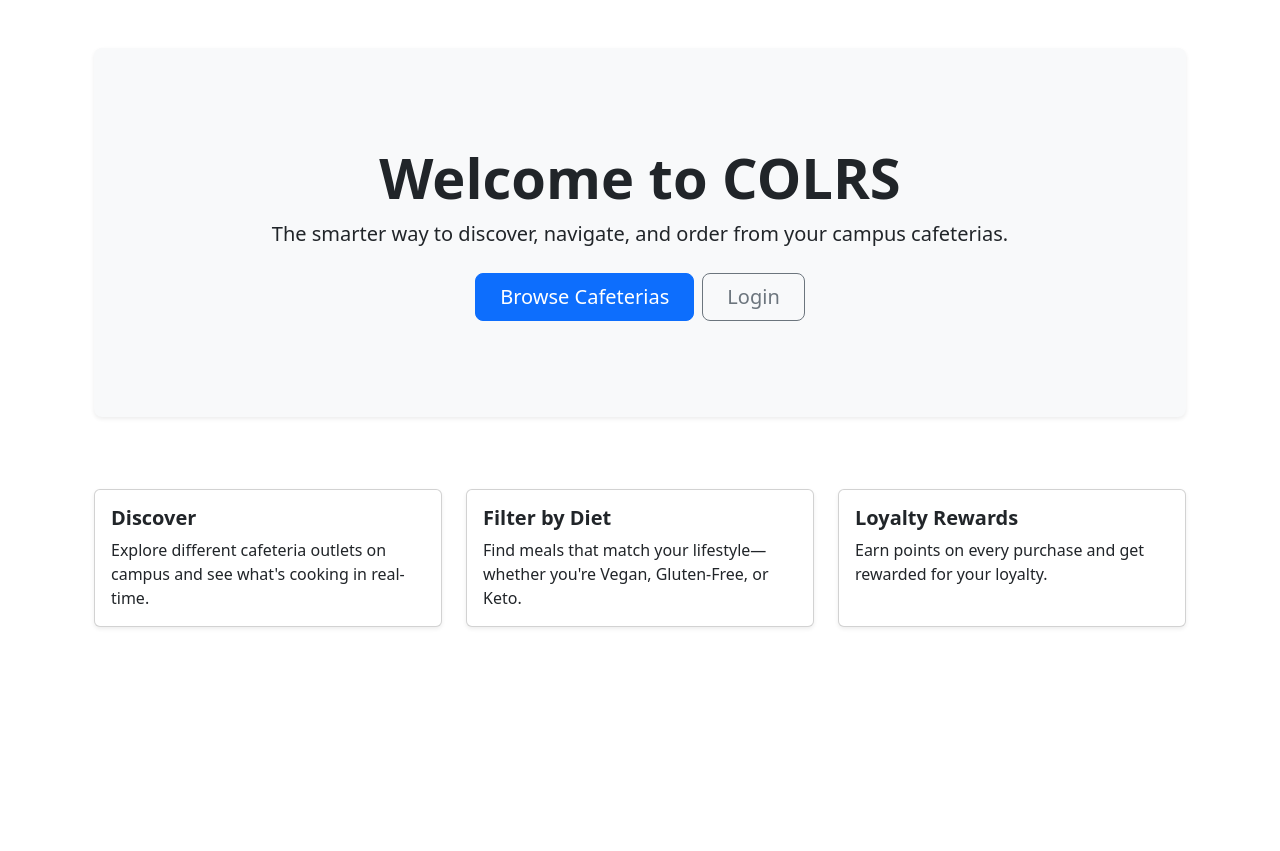
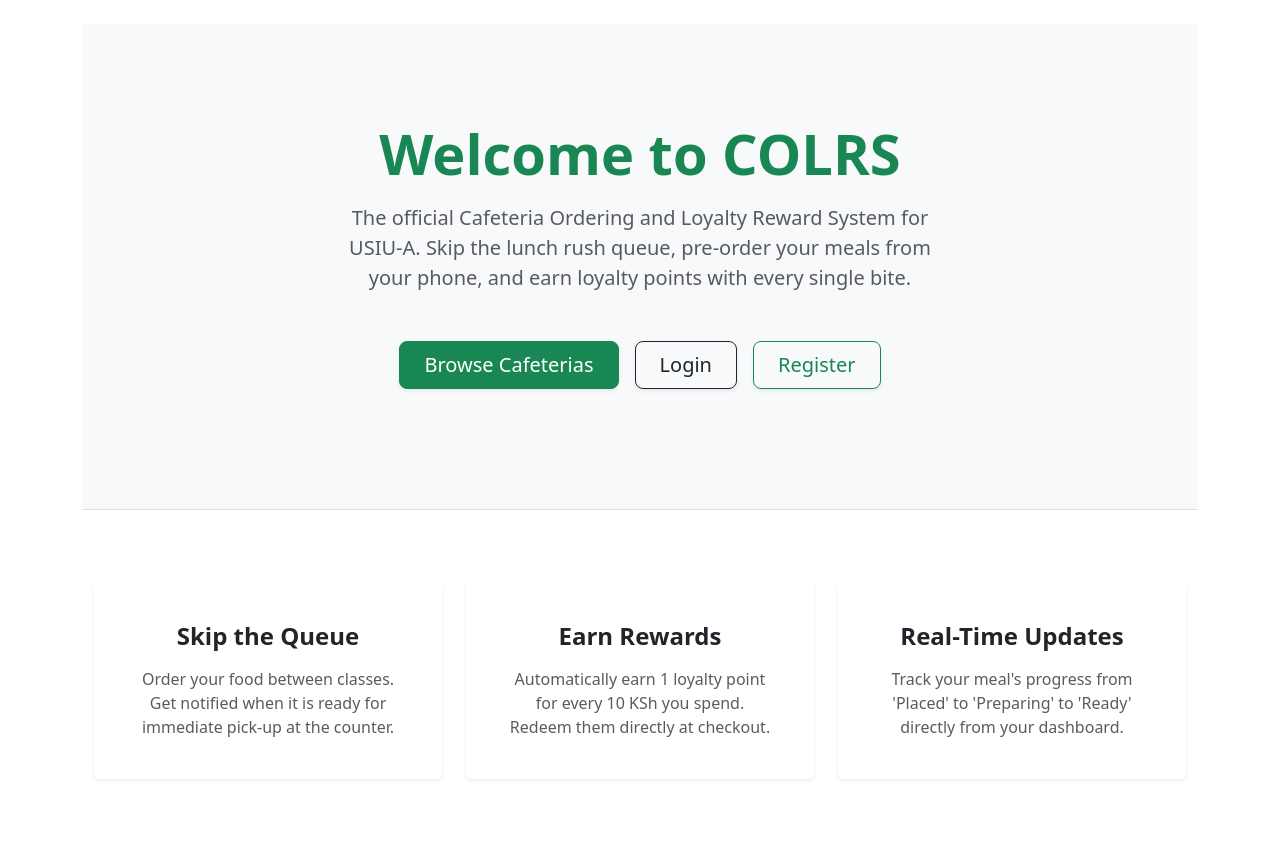
Before and after one commit to munyokiephraim-ctrl/COLRS, a Flask app: page / in a window 1280 px wide. Shown: the part 56-907 px from the top of the page. Before the commit the page ends 684 px from the top, so only its background shows below. Run offline with Flask 3, Linux system fonts and the light colour scheme.

Commit message:
Upgrade homepage UI

```diff
--- a/app/templates/index.html
+++ b/app/templates/index.html
@@ -1,44 +1,84 @@
 {% extends "base.html" %}
 
 {% block content %}
-<div class="container mt-5">
-    <div class="p-5 mb-4 bg-light rounded-3 shadow-sm">
-        <div class="container-fluid py-5 text-center">
-            <h1 class="display-4 fw-bold">Welcome to COLRS</h1>
-            <p class="lead mb-4">The smarter way to discover, navigate, and order from your campus cafeterias.</p>
-            <div class="d-grid gap-2 d-sm-flex justify-content-sm-center">
-                <a href="{{ url_for('student.browse_restaurants') }}" class="btn btn-primary btn-lg px-4 gap-3">Browse Cafeterias</a>
-                <a href="{{ url_for('auth.login') }}" class="btn btn-outline-secondary btn-lg px-4">Login</a>
-            </div>
+<!-- Main Hero Section -->
+<div class="container-fluid bg-light py-5 mb-5 border-bottom">
+    <div class="container text-center py-5">
+        <h1 class="display-4 fw-bold text-success mb-3">Welcome to COLRS</h1>
+        <p class="lead text-muted mb-5 mx-auto" style="max-width: 600px;">
+            The official Cafeteria Ordering and Loyalty Reward System for USIU-A.
+            Skip the lunch rush queue, pre-order your meals from your phone, and earn loyalty points with every single bite.
+        </p>
+
+        <!-- Dynamic Button Group -->
+        <div class="d-grid gap-3 d-sm-flex justify-content-sm-center mb-4">
+            {% if current_user.is_authenticated %}
+
+                {% if current_user.role == 'admin' %}
+                    <!-- Admin View -->
+                    <a href="{{ url_for('admin.dashboard') }}" class="btn btn-success btn-lg px-4 shadow-sm">
+                        Go to Admin Dashboard
+                    </a>
+                {% else %}
+                    <!-- Logged-In Student View -->
+                    <a href="{{ url_for('student.menu') }}" class="btn btn-success btn-lg px-4 shadow-sm">
+                        Browse Cafeterias
+                    </a>
+                    <a href="{{ url_for('student.cart') }}" class="btn btn-outline-success btn-lg px-4 shadow-sm">
+                        View Cart
+                    </a>
+                {% endif %}
+
+            {% else %}
+                <!-- Guest View (Not Logged In) -->
+                <a href="{{ url_for('student.menu') }}" class="btn btn-success btn-lg px-4 shadow-sm">
+                    Browse Cafeterias
+                </a>
+                <a href="{{ url_for('auth.login') }}" class="btn btn-outline-dark btn-lg px-4 shadow-sm">
+                    Login
+                </a>
+                <a href="{{ url_for('auth.register') }}" class="btn btn-outline-success btn-lg px-4 shadow-sm">
+                    Register
+                </a>
+            {% endif %}
         </div>
     </div>
+</div>
 
-    <!-- Project Features -->
-    <div class="row g-4 py-5 row-cols-1 row-cols-lg-3">
+<!-- System Features Section -->
+<div class="container py-4 mb-5">
+    <div class="row g-4 text-center row-cols-1 row-cols-md-3">
+
+        <!-- Feature 1 -->
         <div class="col">
-            <div class="card h-100 shadow-sm">
+            <div class="card h-100 border-0 shadow-sm p-4">
                 <div class="card-body">
-                    <h5 class="card-title fw-bold">Discover</h5>
-                    <p class="card-text">Explore different cafeteria outlets on campus and see what's cooking in real-time.</p>
+                    <h4 class="fw-bold text-dark mb-3">Skip the Queue</h4>
+                    <p class="text-muted mb-0">Order your food between classes. Get notified when it is ready for immediate pick-up at the counter.</p>
                 </div>
             </div>
         </div>
+
+        <!-- Feature 2 -->
         <div class="col">
-            <div class="card h-100 shadow-sm">
+            <div class="card h-100 border-0 shadow-sm p-4">
                 <div class="card-body">
-                    <h5 class="card-title fw-bold">Filter by Diet</h5>
-                    <p class="card-text">Find meals that match your lifestyle—whether you're Vegan, Gluten-Free, or Keto.</p>
+                    <h4 class="fw-bold text-dark mb-3">Earn Rewards</h4>
+                    <p class="text-muted mb-0">Automatically earn 1 loyalty point for every 10 KSh you spend. Redeem them directly at checkout.</p>
                 </div>
             </div>
         </div>
+
+        <!-- Feature 3 -->
         <div class="col">
-            <div class="card h-100 shadow-sm">
+            <div class="card h-100 border-0 shadow-sm p-4">
                 <div class="card-body">
-                    <h5 class="card-title fw-bold">Loyalty Rewards</h5>
-                    <p class="card-text">Earn points on every purchase and get rewarded for your loyalty.</p>
+                    <h4 class="fw-bold text-dark mb-3">Real-Time Updates</h4>
+                    <p class="text-muted mb-0">Track your meal's progress from 'Placed' to 'Preparing' to 'Ready' directly from your dashboard.</p>
                 </div>
             </div>
         </div>
+
     </div>
 </div>
 {% endblock %}
```
